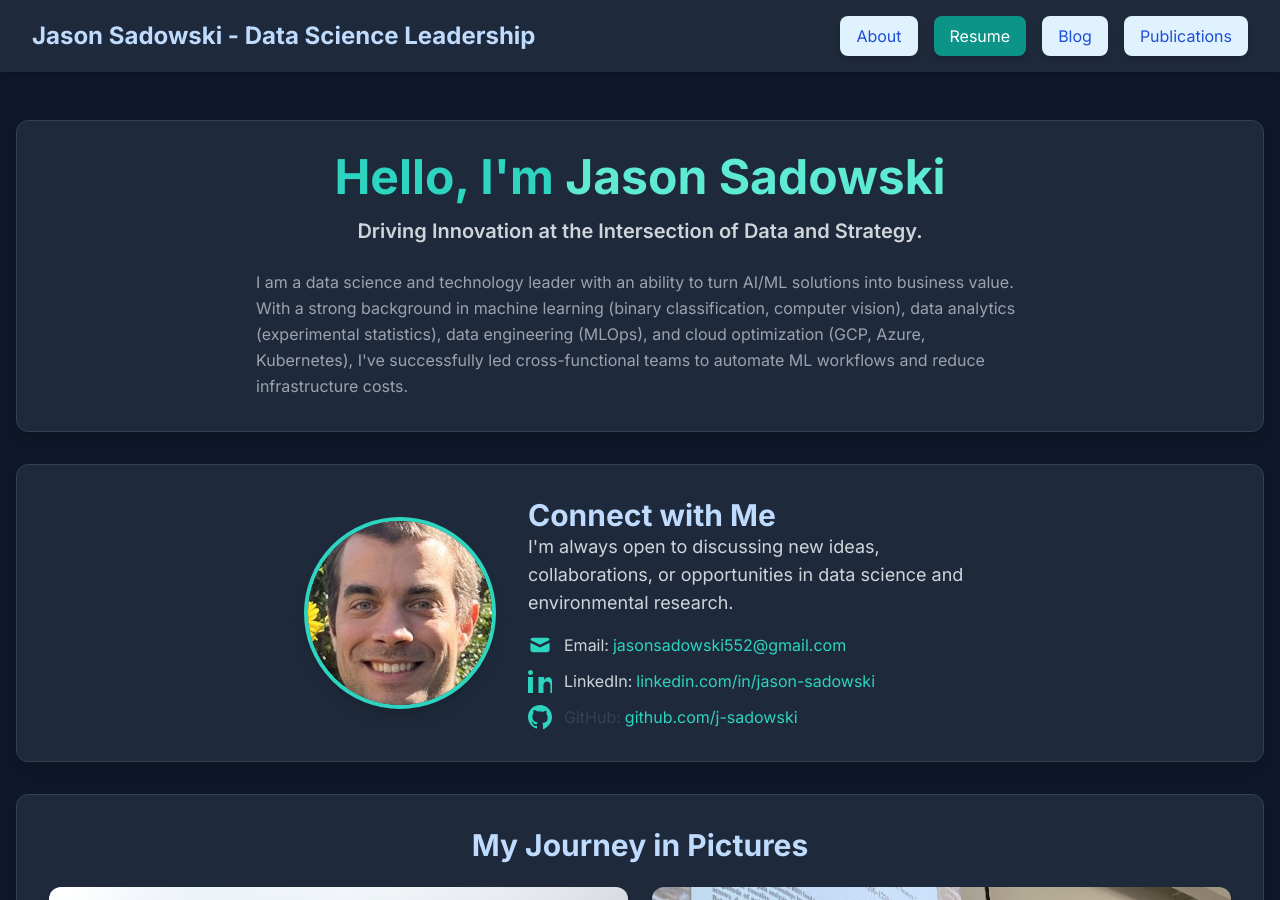
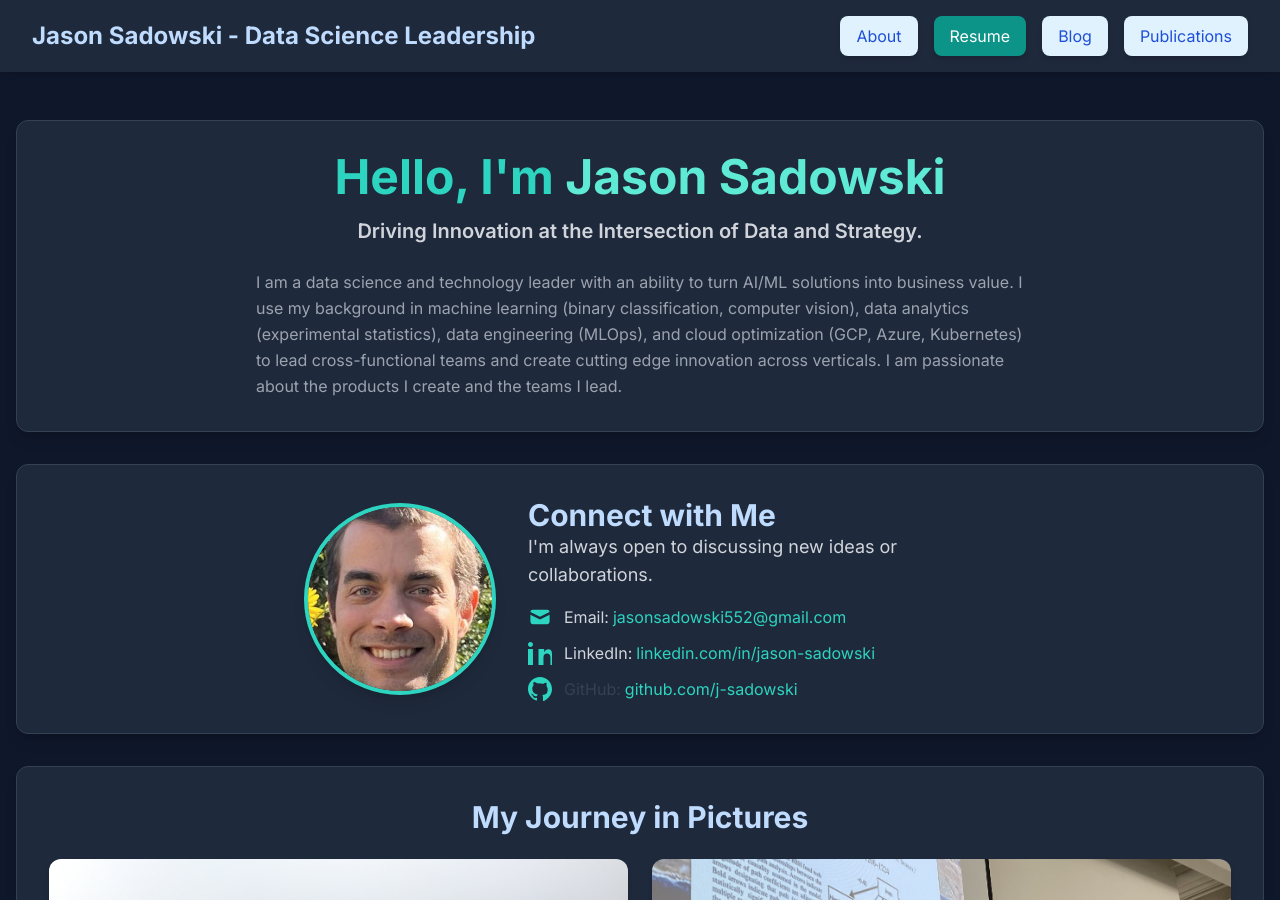
Before and after one commit to j-sadowski/personal_website, a Jekyll site: the page built from index.html, in a window 1280 px wide and 900 px high. Built offline with Jekyll 4.4.1, drawn with Linux system fonts in a browser that asks for light colours; nearby versions of some CDN libraries.

Commit message:
changes to about me and contact

```diff
--- a/_includes/about_me.md
+++ b/_includes/about_me.md
@@ -1 +1 @@
-I am a data science and technology leader with an ability to turn AI/ML solutions into business value. With a strong background in machine learning (binary classification, computer vision), data analytics (experimental statistics), data engineering (MLOps), and cloud optimization (GCP, Azure, Kubernetes), I've successfully led cross-functional teams to automate ML workflows and reduce infrastructure costs.
+I am a data science and technology leader with an ability to turn AI/ML solutions into business value. I use my background in machine learning (binary classification, computer vision), data analytics (experimental statistics), data engineering (MLOps), and cloud optimization (GCP, Azure, Kubernetes) to lead cross-functional teams and create cutting edge innovation across verticals. I am passionate about the products I create and the teams I lead.
--- a/index.html
+++ b/index.html
@@ -30,7 +30,7 @@ title: Jason Sadowski - Data Science Leadership
     <div class="text-center md:text-left max-w-md">
         <h2 class="text-3xl font-bold text-blue-200">Connect with Me</h2>
         <p class="text-lg text-gray-300 mb-4">
-            I'm always open to discussing new ideas, collaborations, or opportunities in data science and environmental research.
+            I'm always open to discussing new ideas or collaborations.
         </p>
         <div class="space-y-3">
             <p class="flex items-center justify-center md:justify-start text-gray-300">
```
